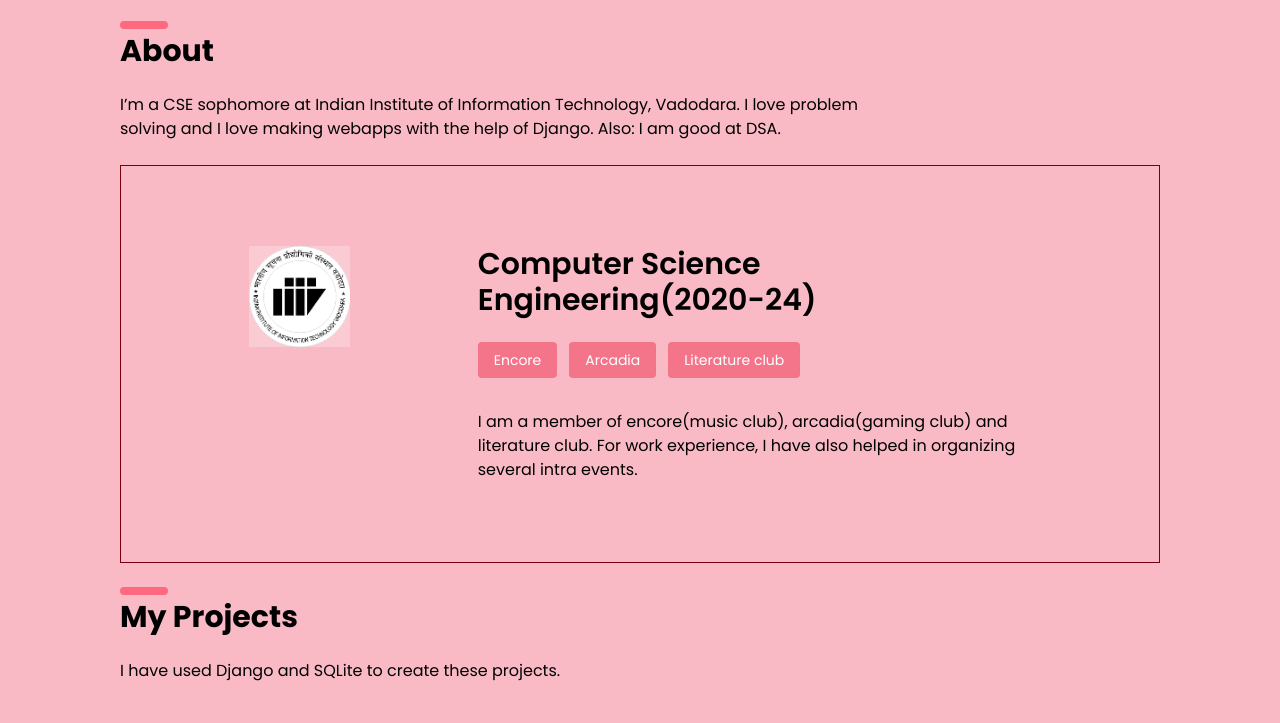
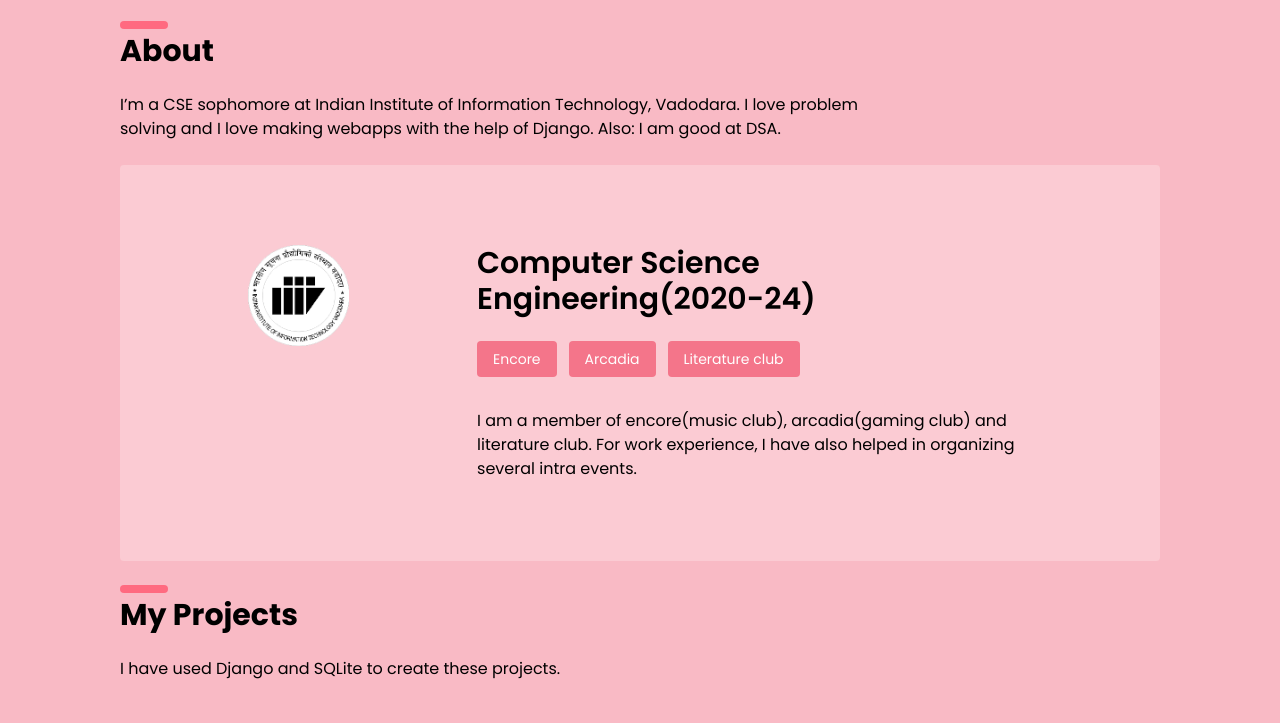
Before and after one commit to HarshMahalwar/portfolio, a website: page index.html in a window 1280 px wide. Shown: the part 715-1438 px from the top of the page. Drawn offline with nearby package versions, Linux system fonts and the light colour scheme.

Commit message:
Update index.html

```diff
--- a/index.html
+++ b/index.html
@@ -70,7 +70,7 @@
 				<h2 id="about" class="secondary-title mx-6">About</h2>
 				<p class="section-paragraph mx-6">I’m a CSE sophomore at Indian Institute of Information Technology, Vadodara. I love problem solving and I love making webapps with the help of Django. Also: I am good at DSA.</p>
 				<div class="space-y-12 mx-6 my-6">
-					<div class="w-full border border-nav p-16 lg:px-32 lg:py-20 lg:space-x-32 flex justify-center lg:justify-start flex-wrap lg:flex-nowrap">
+					<div class="w-full  bg-newc rounded p-16 lg:px-32 lg:py-20 lg:space-x-32 flex justify-center lg:justify-start flex-wrap lg:flex-nowrap">
 
 						<div class="mb-6 lg:mb-0">
                             <img src="img/iiit.png" alt="Man" class="">
```
